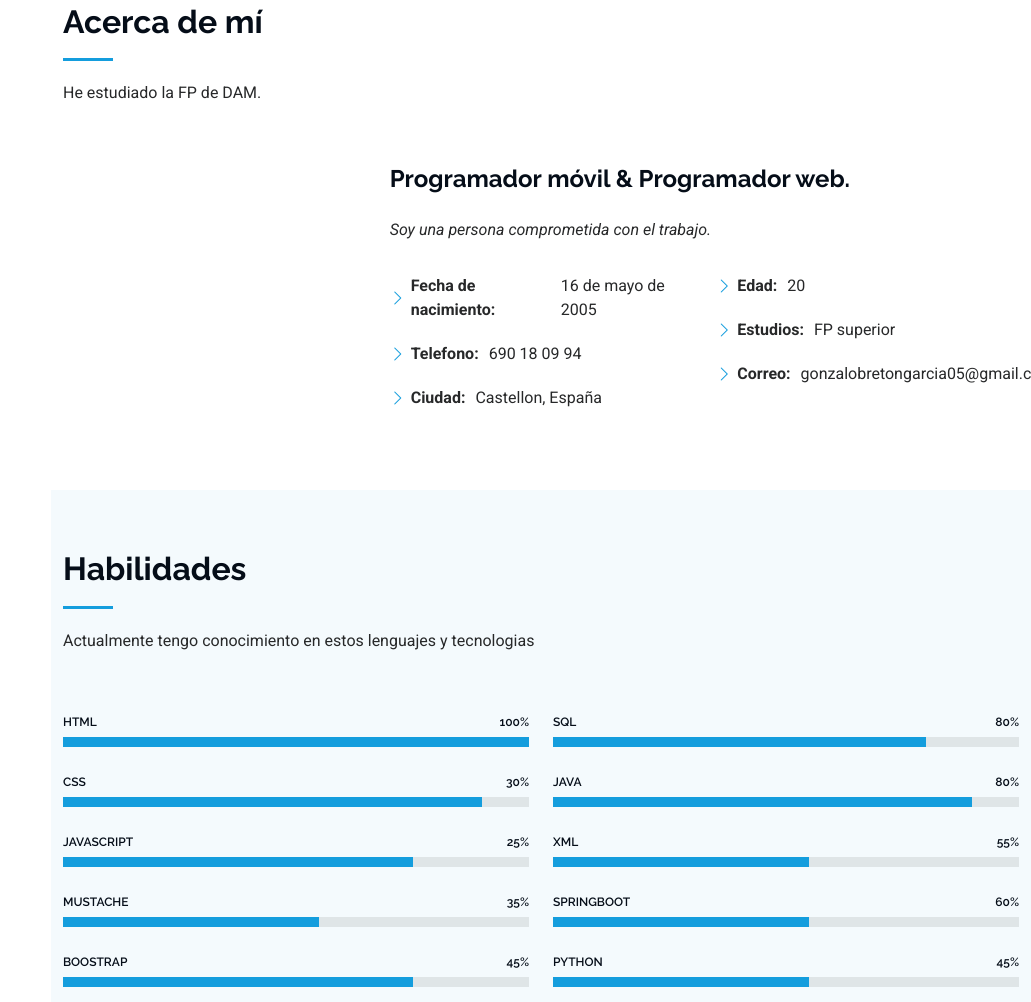
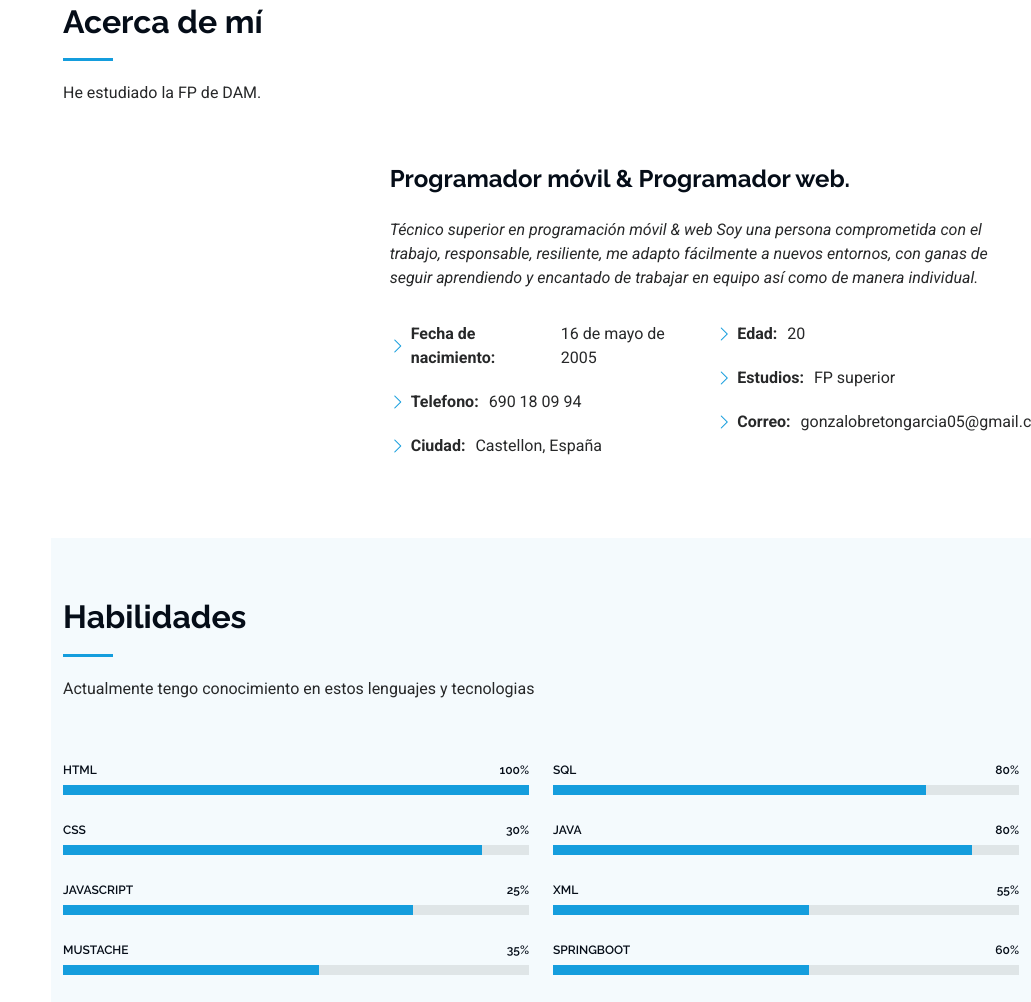
Before and after one commit to gonzalo05-w/Portfolio, a plain HTML site: page index.html in a window 1280 px wide. Shown: the part 857-1859 px from the top of the page, without its empty margins (249-1280 px from the left). Drawn offline with Linux system fonts and the light colour scheme.

Commit message:
Add files via upload

```diff
--- a/index.html
+++ b/index.html
@@ -101,7 +101,8 @@
           <div class="col-lg-8 content">
             <h2>Programador móvil &amp; Programador web.</h2>
             <p class="fst-italic py-3">
-              Soy una persona comprometida con el trabajo.
+              Técnico superior en programación móvil & web
+Soy una persona comprometida con el trabajo, responsable, resiliente, me adapto fácilmente a nuevos entornos, con ganas de seguir aprendiendo y encantado de trabajar en equipo así como de manera individual.
             </p>
             <div class="row">
               <div class="col-lg-6">
```
Also changed, not shown: 1 other file.
